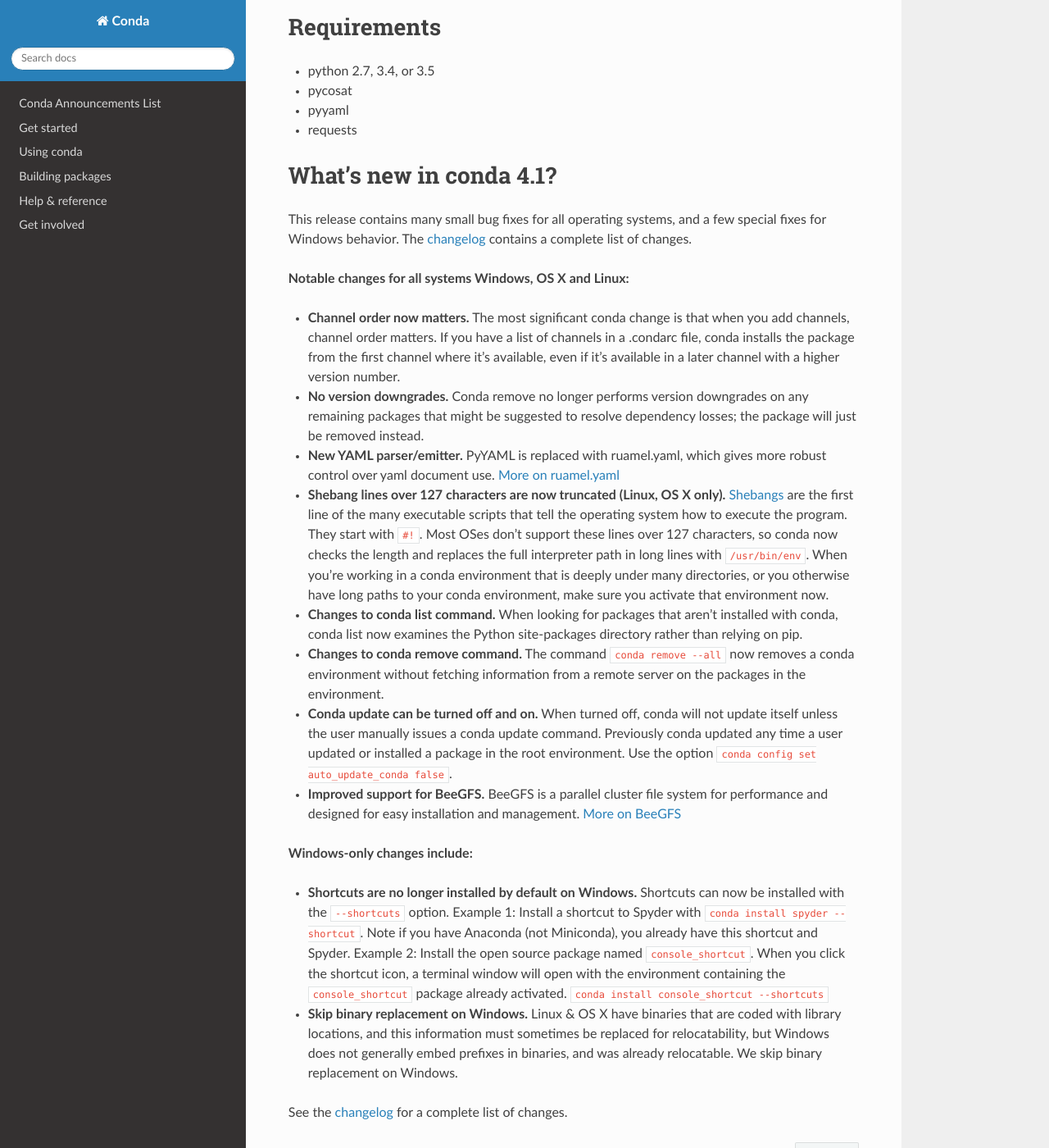
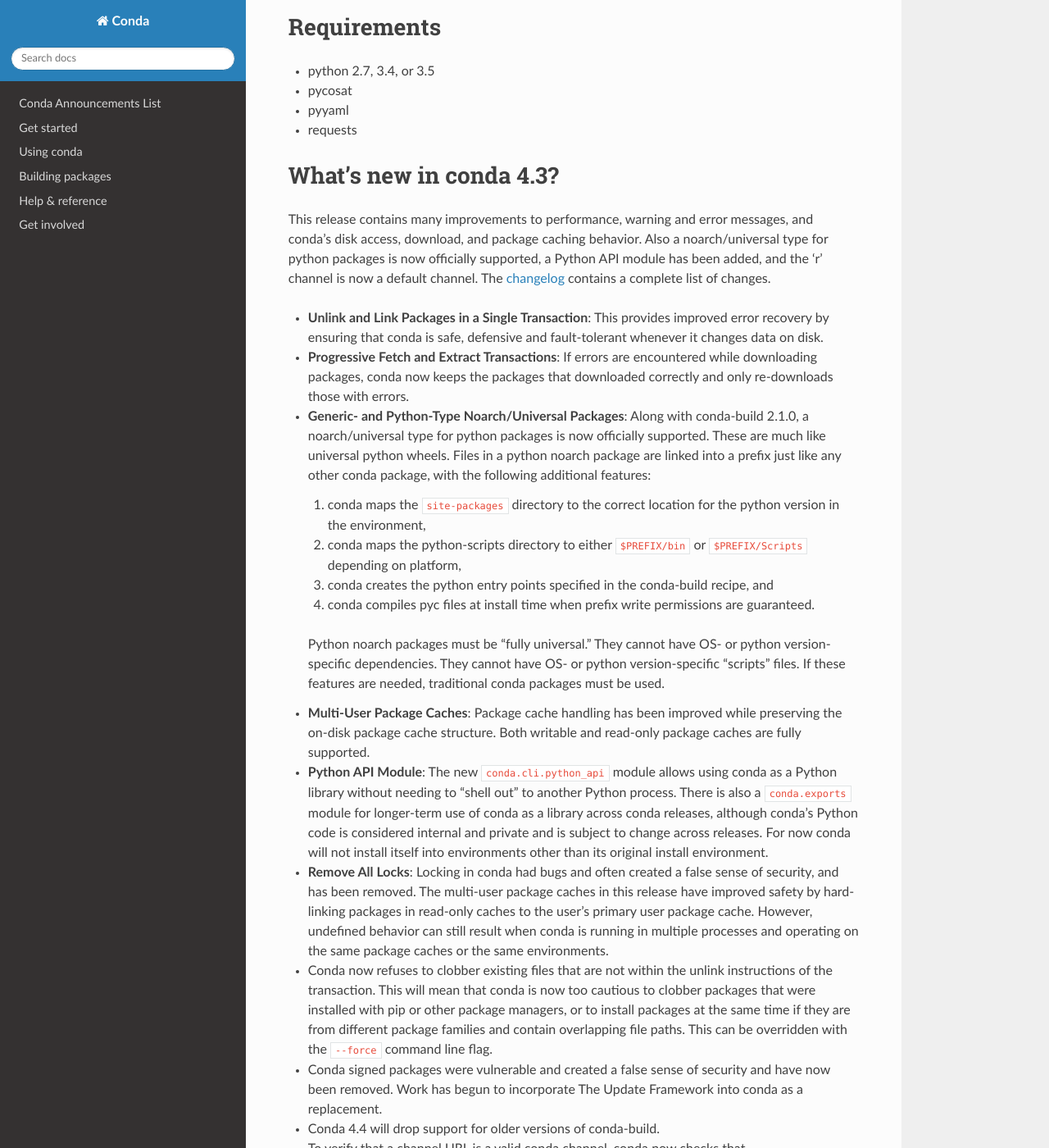
Before and after one commit to conda/conda-docs, a Sphinx documentation site: the page built from docs/source/index.rst, in a window 1280 px wide and 1400 px high, scrolled down 1233 px. Shown: the whole window at 82% size. Built offline with Sphinx 7.4.7 and the Read the Docs theme 2.0.0, drawn with Linux system fonts in a browser that asks for light colours; some of the changed text lies outside the part shown.

Commit message:
update index and changelog
update index and changelog

```diff
--- a/docs/source/changelog.rst
+++ b/docs/source/changelog.rst
@@ -3,6 +3,29 @@
 ===============
 
 This page is drawn from the GitHub conda project changelog: https://github.com/conda/conda/blob/master/CHANGELOG.md
+
+2017-01-13 4.3.4
+----------------
+
+Improvements
+^^^^^^^^^^^^
+
+* vendor url parsing from urllib3 (#4289)
+
+Bug Fixes
+^^^^^^^^^
+
+* fix some bugs in windows multi-user support (#4277)
+* fix problems with channels of type <unknown> (#4290)
+* include aliases for first command-line argument (#4279)
+* fix for multi-line FTP status codes (#4276)
+
+Non-User-Facing Changes
+^^^^^^^^^^^^^^^^^^^^^^^
+
+* make arch in IndexRecord a StringField instead of EnumField
+* improve conda-build compatibility (#4266)
+
 
 2017-01-10 4.3.3
 ----------------
@@ -745,6 +768,66 @@
 
 2016-06-14   4.1.0:
 -------------------
+
+This release contains many small bug fixes for all operating systems, and a few
+special fixes for Windows behavior.
+
+Notable changes for all systems (Windows, OS X and Linux)
+^^^^^^^^^^^^^^^^^^^^^^^^^^^^^^^^^^^^^^^^^^^^^^^^^^^^^^^^^
+
+* **Channel order now matters.** The most significant conda change is that
+  when you add channels, channel order matters. If you have a list of channels
+  in a .condarc file, conda installs the package from the first channel where
+  it's available, even if it's available in a later channel with a higher
+  version number.
+* **No version downgrades.** Conda remove no longer performs version
+  downgrades on any remaining packages that might be suggested to resolve
+  dependency losses; the package will just be removed instead.
+* **New YAML parser/emitter.** PyYAML is replaced with ruamel.yaml,
+  which gives more robust control over yaml document use.
+  `More on ruamel.yaml <http://yaml.readthedocs.io/en/latest/>`_
+* **Shebang lines over 127 characters are now truncated (Linux, OS X
+  only).** `Shebangs <https://en.wikipedia.org/wiki/Shebang_(Unix)>`_ are
+  the first line of the many executable scripts that tell the operating
+  system how to execute the program.  They start with ``#!``. Most OSes
+  don't support these lines over 127 characters, so conda now checks
+  the length and replaces the full interpreter path in long lines with
+  ``/usr/bin/env``. When you're working in a conda environment that
+  is deeply under many directories, or you otherwise have long paths
+  to your conda environment, make sure you activate that environment
+  now.
+* **Changes to conda list command.** When looking for packages that
+  aren’t installed with conda, conda list now examines the Python
+  site-packages directory rather than relying on pip.
+* **Changes to conda remove command.** The command  ``conda remove --all``
+  now removes a conda environment without fetching information from a remote
+  server on the packages in the environment.
+* **Conda update can be turned off and on.** When turned off, conda will
+  not update itself unless the user manually issues a conda update command.
+  Previously conda updated any time a user updated or installed a package
+  in the root environment. Use the option ``conda config set auto_update_conda false``.
+* **Improved support for BeeGFS.** BeeGFS is a parallel cluster file
+  system for performance and designed for easy installation and
+  management. `More on BeeGFS <http://www.beegfs.com/content/documentation/>`_
+
+Windows-only changes
+^^^^^^^^^^^^^^^^^^^^
+
+* **Shortcuts are no longer installed by default on Windows.** Shortcuts can
+  now be installed with the ``--shortcuts`` option. Example 1: Install a shortcut
+  to Spyder with ``conda install spyder --shortcut``. Note if you have Anaconda
+  (not Miniconda), you already have this shortcut and Spyder. Example 2:
+  Install the open source package named ``console_shortcut``. When you click
+  the shortcut icon, a terminal window will open with the environment
+  containing the ``console_shortcut`` package already activated. ``conda install
+  console_shortcut --shortcuts``
+* **Skip binary replacement on Windows.** Linux & OS X have binaries that
+  are coded with library locations, and this information must sometimes be
+  replaced for relocatability, but Windows does not generally embed prefixes
+  in binaries, and was already relocatable. We skip binary replacement on
+  Windows.
+
+Complete list:
 
 * clean up activate and deactivate scripts, moving back to conda repo, #1727, #2265, #2291, #2473, #2501, #2484
 * replace pyyaml with ruamel_yaml, #2283, #2321
--- a/docs/source/index.rst
+++ b/docs/source/index.rst
@@ -73,68 +73,102 @@
 * pyyaml
 * requests
 
-What's new in conda 4.1?
+What's new in conda 4.3?
 ------------------------
 
-This release contains many small bug fixes for all operating systems, and a few
-special fixes for Windows behavior. The
-`changelog <https://github.com/conda/conda/releases/tag/4.1.0>`_ contains a
-complete list of changes.
+This release contains many improvements to performance, warning and error
+messages, and conda's disk access, download, and package caching behavior.
+Also a noarch/universal type for python packages is now officially supported,
+a Python API module has been added, and the 'r' channel is now a default
+channel. The `changelog <https://github.com/conda/conda/releases/tag/4.3.4>`_
+contains a complete list of changes.
 
-**Notable changes for all systems Windows, OS X and Linux:**
+* **Unlink and Link Packages in a Single Transaction**: This provides improved
+  error recovery by ensuring that conda is safe, defensive and fault-tolerant
+  whenever it changes data on disk.
 
-* **Channel order now matters.** The most significant conda change is that
-  when you add channels, channel order matters. If you have a list of channels
-  in a .condarc file, conda installs the package from the first channel where
-  it's available, even if it's available in a later channel with a higher
-  version number.
-* **No version downgrades.** Conda remove no longer performs version
-  downgrades on any remaining packages that might be suggested to resolve
-  dependency losses; the package will just be removed instead.
-* **New YAML parser/emitter.** PyYAML is replaced with ruamel.yaml,
-  which gives more robust control over yaml document use.
-  `More on ruamel.yaml <http://yaml.readthedocs.io/en/latest/>`_
-* **Shebang lines over 127 characters are now truncated (Linux, OS X
-  only).** `Shebangs <https://en.wikipedia.org/wiki/Shebang_(Unix)>`_ are
-  the first line of the many executable scripts that tell the operating
-  system how to execute the program.  They start with ``#!``. Most OSes
-  don't support these lines over 127 characters, so conda now checks
-  the length and replaces the full interpreter path in long lines with
-  ``/usr/bin/env``. When you're working in a conda environment that
-  is deeply under many directories, or you otherwise have long paths
-  to your conda environment, make sure you activate that environment
-  now.
-* **Changes to conda list command.** When looking for packages that
-  aren’t installed with conda, conda list now examines the Python
-  site-packages directory rather than relying on pip.
-* **Changes to conda remove command.** The command  ``conda remove --all``
-  now removes a conda environment without fetching information from a remote
-  server on the packages in the environment.
-* **Conda update can be turned off and on.** When turned off, conda will
-  not update itself unless the user manually issues a conda update command.
-  Previously conda updated any time a user updated or installed a package
-  in the root environment. Use the option ``conda config set auto_update_conda false``.
-* **Improved support for BeeGFS.** BeeGFS is a parallel cluster file
-  system for performance and designed for easy installation and
-  management. `More on BeeGFS <http://www.beegfs.com/content/documentation/>`_
+* **Progressive Fetch and Extract Transactions**: If errors are encountered
+  while downloading packages, conda now keeps the packages that downloaded
+  correctly and only re-downloads those with errors.
 
-**Windows-only changes include:**
+* **Generic- and Python-Type Noarch/Universal Packages**: Along with conda-build 2.1.0, a
+  noarch/universal type for python packages is now officially supported. These are much like universal
+  python wheels. Files in a python noarch package are linked into a prefix just like any other
+  conda package, with the following additional features:
 
-* **Shortcuts are no longer installed by default on Windows.** Shortcuts can
-  now be installed with the ``--shortcuts`` option. Example 1: Install a shortcut
-  to Spyder with ``conda install spyder --shortcut``. Note if you have Anaconda
-  (not Miniconda), you already have this shortcut and Spyder. Example 2:
-  Install the open source package named ``console_shortcut``. When you click
-  the shortcut icon, a terminal window will open with the environment
-  containing the ``console_shortcut`` package already activated. ``conda install
-  console_shortcut --shortcuts``
-* **Skip binary replacement on Windows.** Linux & OS X have binaries that
-  are coded with library locations, and this information must sometimes be
-  replaced for relocatability, but Windows does not generally embed prefixes
-  in binaries, and was already relocatable. We skip binary replacement on
-  Windows.
+  1. conda maps the ``site-packages`` directory to the correct location for the python version
+     in the environment,
+  2. conda maps the python-scripts directory to either ``$PREFIX/bin`` or ``$PREFIX/Scripts`` depending
+     on platform,
+  3. conda creates the python entry points specified in the conda-build recipe, and
+  4. conda compiles pyc files at install time when prefix write permissions are guaranteed.
 
+  Python noarch packages must be "fully universal."  They cannot have OS- or
+  python version-specific dependencies.  They cannot have OS- or python version-specific "scripts"
+  files. If these features are needed, traditional conda packages must be used.
 
+* **Multi-User Package Caches**: Package cache handling has been improved while
+  preserving the on-disk package cache structure. Both writable and read-only
+  package caches are fully supported.
 
-See the `changelog <https://github.com/conda/conda/releases/tag/4.1.0>`_ for
+* **Python API Module**: The new ``conda.cli.python_api`` module allows using
+  conda as a Python library without needing to "shell out" to another Python
+  process. There is also a ``conda.exports`` module for longer-term use of
+  conda as a library across conda releases, although conda's Python code is
+  considered internal and private and is subject to change across releases. For
+  now conda will not install itself into environments other than its original
+  install environment.
+
+* **Remove All Locks**: Locking in conda had bugs and often created a false
+  sense of security, and has been removed. The multi-user package caches in
+  this release have improved safety by hard-linking packages in read-only
+  caches to the user's primary user package cache. However, undefined behavior
+  can still result when conda is running in multiple processes and operating on
+  the same package caches or the same environments.
+
+* Conda now refuses to clobber existing files that are not within the unlink
+  instructions of the transaction. This will mean that conda is now too
+  cautious to clobber packages that were installed with pip or other package
+  managers, or to install packages at the same time if they are from different
+  package families and contain overlapping file paths. This can be overridden
+  with the ``--force`` command line flag.
+
+* Conda signed packages were vulnerable and created a false sense of security
+  and have now been removed. Work has begun to incorporate The Update Framework
+  into conda as a replacement.
+
+* Conda 4.4 will drop support for older versions of conda-build.
+
+* To verify that a channel URL is a valid conda channel, conda now checks that
+  ``noarch/repodata.json`` or ``noarch/repodata.json.bz2`` exist. The check
+  does pass if one or both of these files exist but are empty.
+
+* New "trace" log level enabled by ``-v -v -v`` or ``-vvv``.
+
+* Conda can now be installed with pip, but only when used as a library or dependency.
+
+* The 'r' channel is now part of defaults.
+
+* ``conda info`` now shows user-agent, UID, and GID.
+
+* HTTP timeouts are configurable.
+
+* The conda home page is now updated to conda.io.
+
+* Fetch and extract for explicit URLs are now separate passes.
+
+* Vendor URLs are now parsed by urllib3.
+
+* Use of the Cache-Control max-age header for repodata is now implemented.
+
+* Conda now caches repodata locally without remote server calls and has a
+  ``repodata_timeout_secs`` configuration parameter.
+
+* Conda now has a ``pkgs_dirs`` configuration parameter, an ``always_softlink``
+  option, ``local_repodata_ttl`` configurability, and ``path_conflict`` and
+  ``clobber`` configuration options.
+
+* Further bug fixes, performance improvements, and better error and warning messages.
+
+See the `changelog <https://github.com/conda/conda/releases/tag/4.3.4>`_ for
 a complete list of changes.
```
